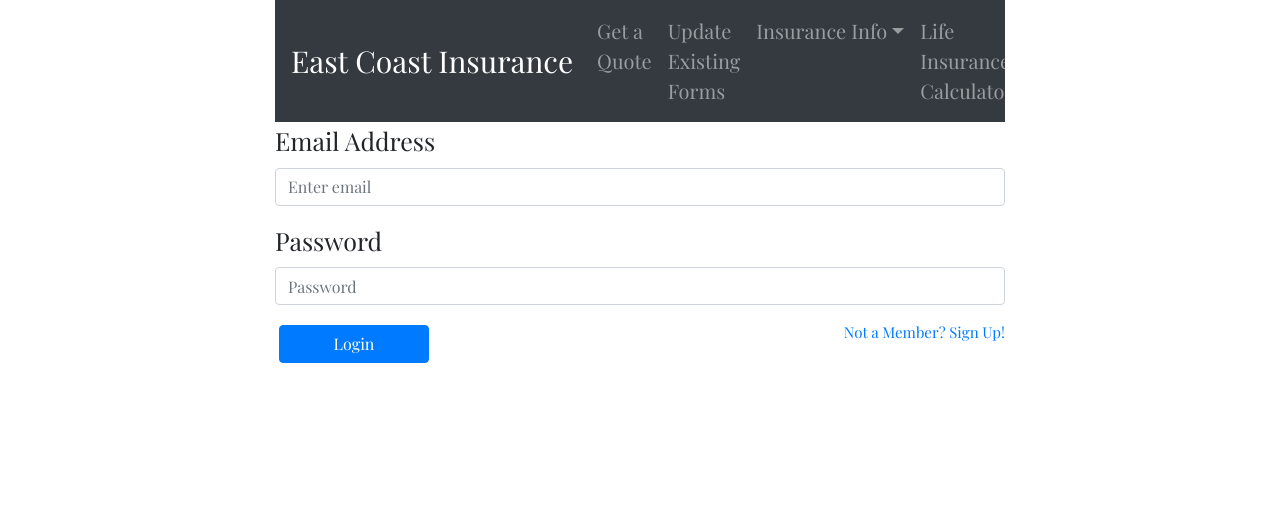
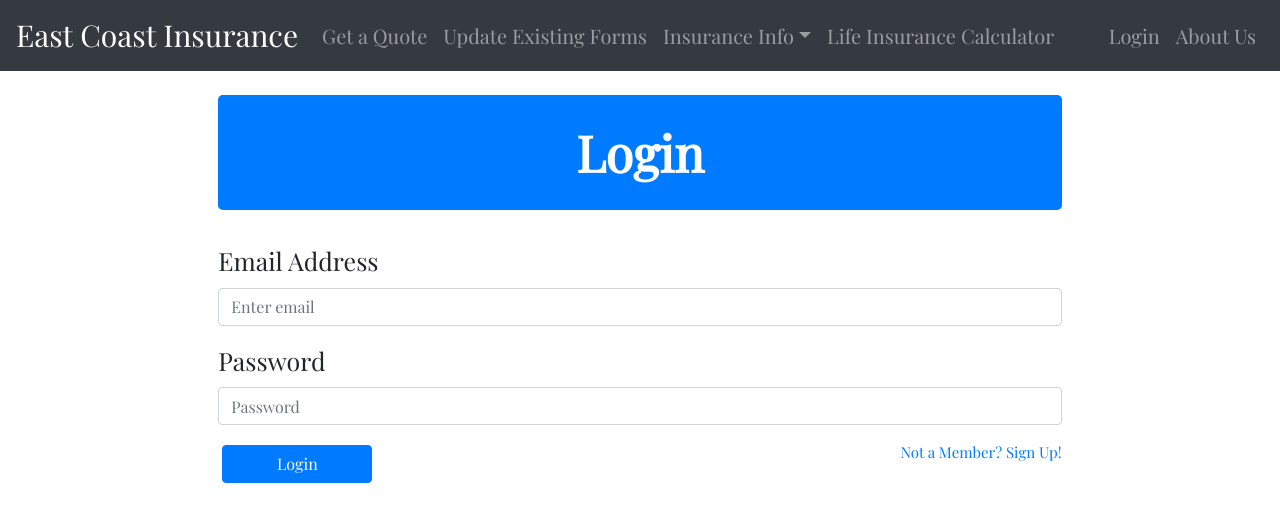
Before and after one commit to diana603/project3, a React (Create React App) app in the folder client/: page /login in a window 1280 px wide. Shown: the top 522 px of the page. Built offline with nearby package versions, Linux system fonts and the light colour scheme; no server answers.

Commit message:
added login styling

```diff
--- a/client/src/App.css
+++ b/client/src/App.css
@@ -99,12 +99,6 @@ footer {
   padding-right: 150px;
 }
 
-.h1, h1 {
-  color: red;
-  padding-top: 15px;
-  text-align: center;
-}
-
 .firstP{
   margin-top: 20px;
 }
@@ -120,3 +114,16 @@ footer {
   color: white;
   text-align: center;
 }
+
+.LoginPage.jumbotron {
+  background-color: #007BFF;
+  font-size: 50px;
+  font-weight: bold;
+  font-family: 'Playfair Display', serif;
+  padding: inherit;
+  padding-bottom: 20px;
+  padding-top: 20px;
+  color: white;
+  text-align: center;
+
+}
--- a/client/src/components/LoginForm.js
+++ b/client/src/components/LoginForm.js
@@ -45,7 +45,7 @@ const LoginForm = (props) => {
 
   return (
     <>
-    <Nav />
+
     <Form onSubmit={handleFormSubmit} className="LForm" >
       <Form.Group controlId="emailInput">
         <Form.Label>Email Address</Form.Label>
--- a/client/src/pages/Login.js
+++ b/client/src/pages/Login.js
@@ -6,6 +6,9 @@ import Container from "react-bootstrap/Container";
 import Row from "react-bootstrap/Row";
 import Col from "react-bootstrap/Col";
 import LoginForm from "../components/LoginForm";
+import Nav from "../components/Nav";
+import Footer from "../components/Footer";
+import { Jumbotron } from "react-bootstrap";
 
 function Login(props) {
   const { isAuth } = useContext(AuthContext);
@@ -15,13 +18,16 @@ function Login(props) {
   return isAuth ? (
     <Redirect to="/" />
   ) : (
-    <Container className="signup">
+    <>
+      <Nav/>
       <Row>
         <Col md={{ span: 8, offset: 2 }}>
+          <br></br>
+          <Jumbotron className="LoginPage">Login</Jumbotron>
           <LoginForm {...props} />
         </Col>
       </Row>
-    </Container>
+   </>
   );
 }
 
```
